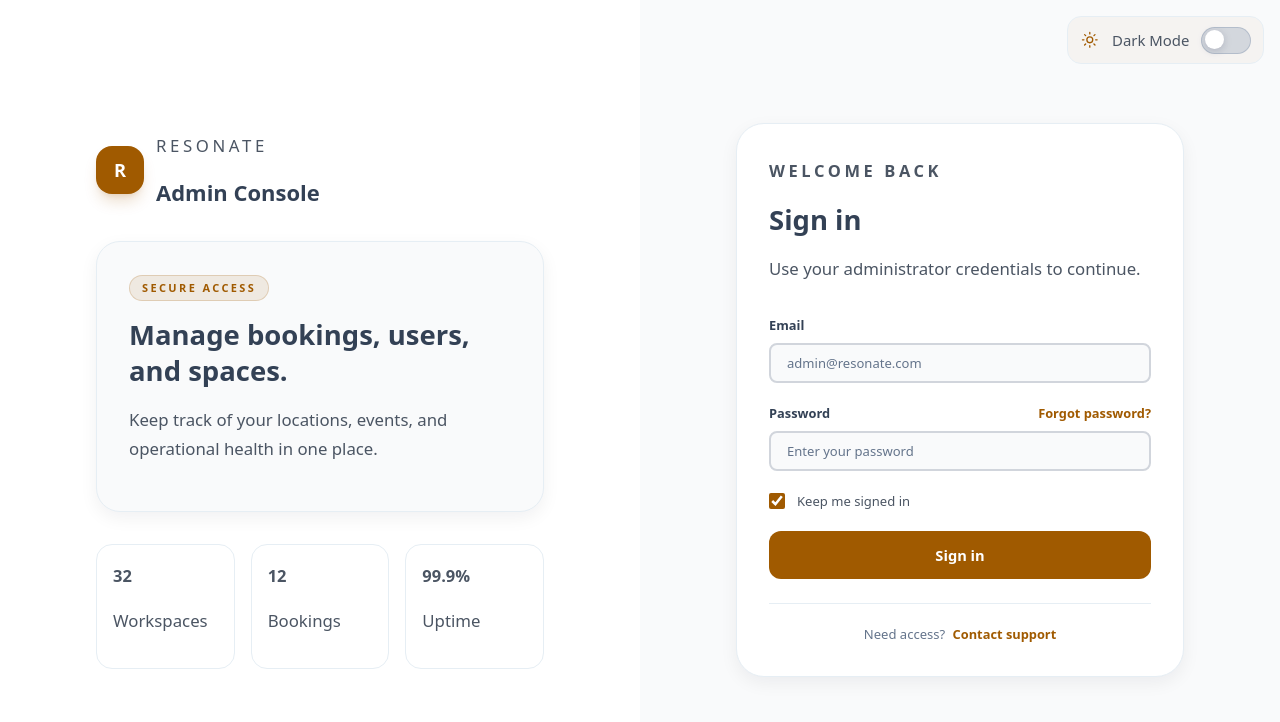
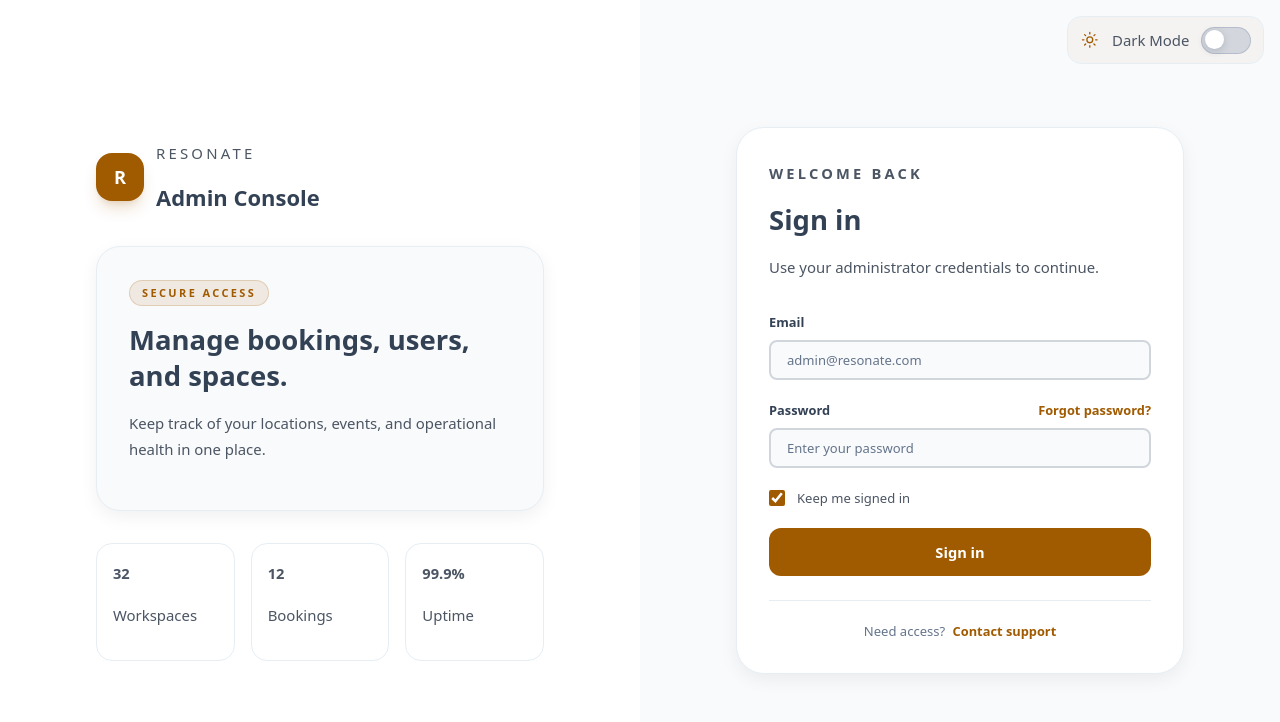
Before and after one commit to elvis-ci/Resonate-Admin, a Nuxt app: page /signin in a window 1280 px wide. Shown: the top 722 px of the page. Built offline with nearby package versions, Linux system fonts and the light colour scheme; no server answers; a web font is replaced by a local one.

Commit message:
adjust paragraph text size for large screens

```diff
--- a/app/assets/css/base.css
+++ b/app/assets/css/base.css
@@ -261,7 +261,7 @@ h3.white {
 
 /* paragraphs */
 p:not(.error):not(.white):not(.tight):not(.primary) {
-  @apply text-sm md:text-base lg:text-lg leading-relaxed text-body mb-4;
+  @apply text-sm md:text-base lg:text-base leading-relaxed text-body mb-4;
 }
 p.tight {
   @apply text-sm md:text-base lg:text-lg leading-relaxed text-body mb-0;
```
